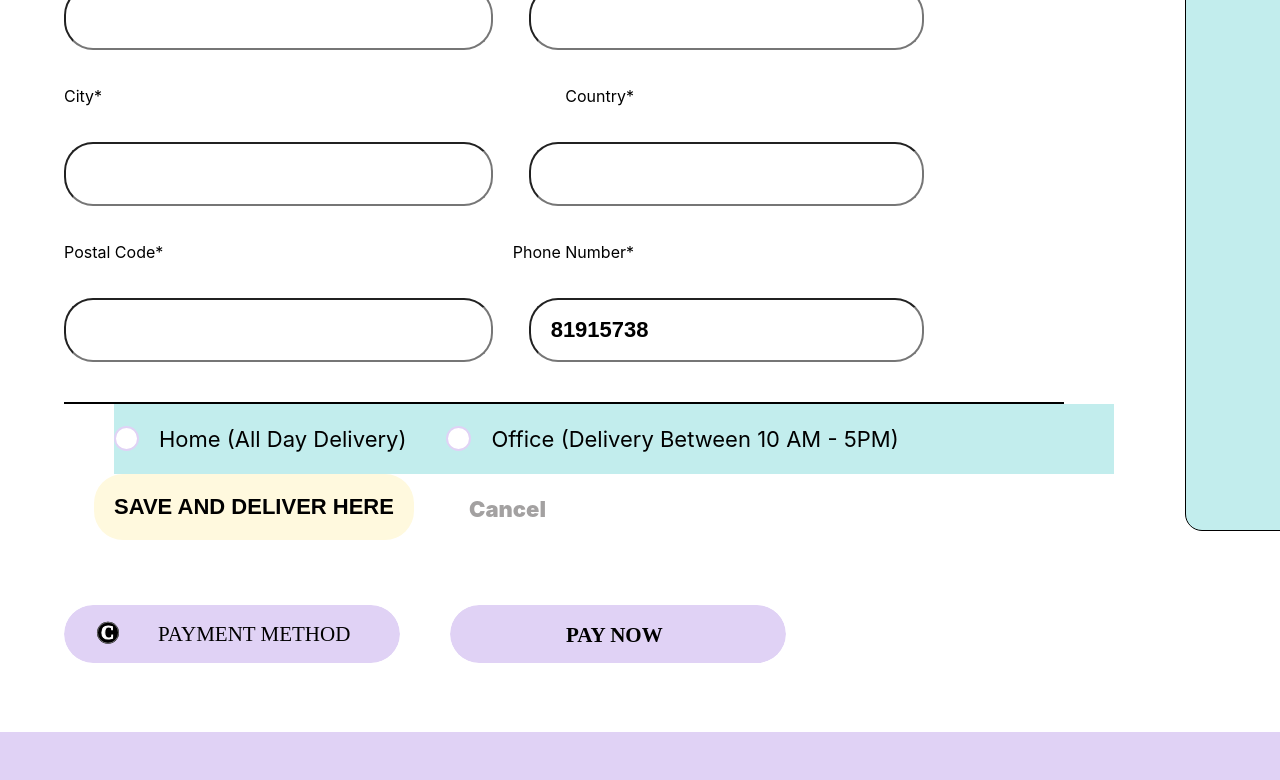
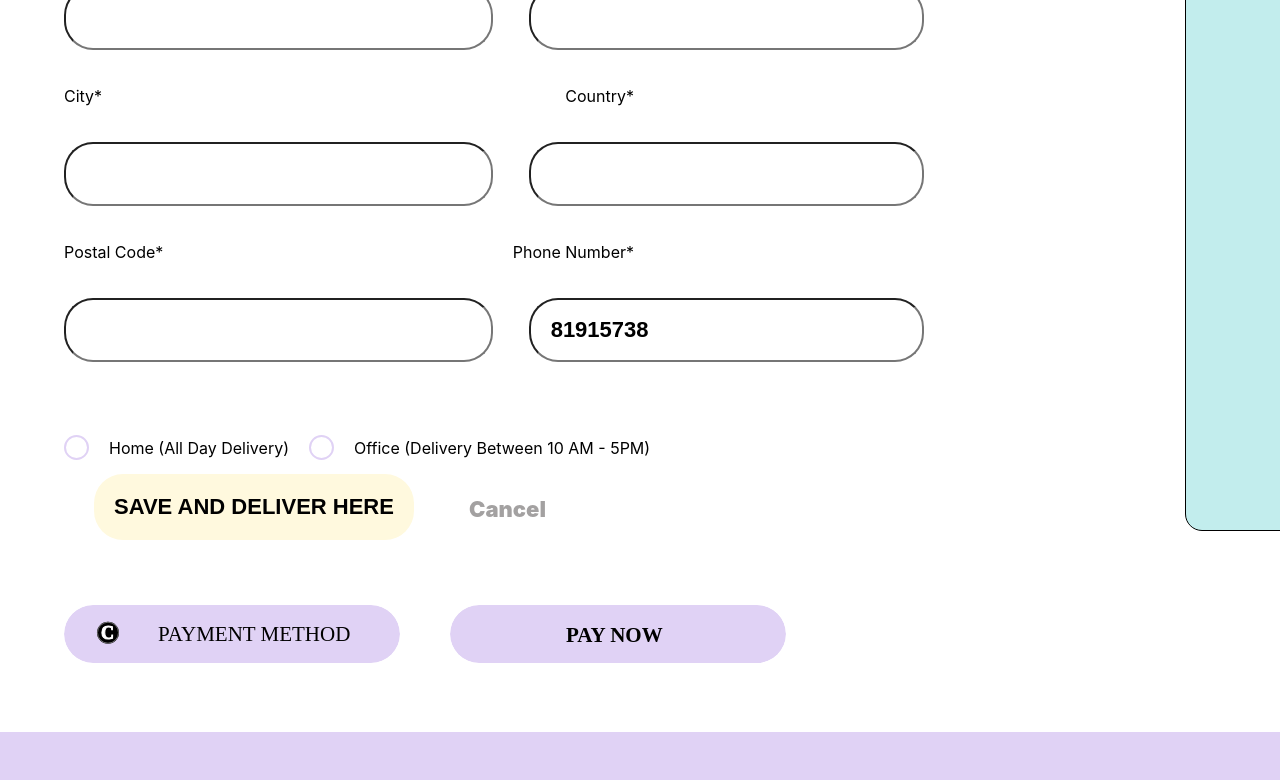
Before and after one commit to SaraBaassiri/baked_lb-website, a React (Create React App) app: page /my-cart2 in a window 1280 px wide. Shown: the part 735-1515 px from the top of the page. Built offline with nearby package versions, Linux system fonts and the light colour scheme; a web font is replaced by a local one.

Commit message:
fawzy stelem

```diff
--- a/src/Components/Navbar/Navbar.jsx
+++ b/src/Components/Navbar/Navbar.jsx
@@ -5,13 +5,12 @@ import { BsSearch, BsCartDash } from "react-icons/bs";
 import { FaRegUserCircle } from "react-icons/fa";
 import { useNavigate, Link } from "react-router-dom";
 import { useState } from "react";
+import Auth from "../popups/auth"
+import { click } from "@testing-library/user-event/dist/click";
 
 export default function Navbar() {
   const navigate = useNavigate();
-
-
-
-
+  const [clicked, setClicked] = useState(false)
   return (
     <div className="navbar">
       <div className="logo">
@@ -55,6 +54,14 @@ export default function Navbar() {
         <div className="navbarIcons">
           <FaRegUserCircle size={25}
 
+          onClick ={
+            ()=>{
+              setClicked(
+                !clicked
+              )
+            }
+          }
+
           />
           <BsCartDash
             size={25}
@@ -64,6 +71,8 @@ export default function Navbar() {
           />
         </div>
       </div>
+
+      { clicked ? <Auth/> : null}
     </div>
   );
 }
--- a/src/Components/popups/auth.jsx
+++ b/src/Components/popups/auth.jsx
@@ -20,6 +20,7 @@ class Auth extends Component {
                 flexDirection: "column",
                 justifyContent: "center",
                 alignItems: "center",
+                position: "fixed"
             }}
             >
                 <h1>
--- a/src/Views/Cart/cart2/Cart2.css
+++ b/src/Views/Cart/cart2/Cart2.css
@@ -349,7 +349,6 @@ h3{
     width: 100%;
     justify-content: flex-start;
     align-items: flex-start;
-    border-top: 2px solid black;
     margin: 0 auto;
 }
 
--- a/src/Views/Cart/cart2/Cart2.jsx
+++ b/src/Views/Cart/cart2/Cart2.jsx
@@ -138,15 +138,25 @@ export default function Cart() {
 
         </div>
       <div className="Stuff">
-        <div className="radiobtns">
 
-        <Radio /> <p style={{
-          marginRight: "20px"
+          <div
+          style={{
+            width: "100%",
+            display: "flex",
+            flexDirection: "row",
+            justifyContent: "flex-start",
+            alignItems: "center",
+            marginTop: "20px",
+            gap: "20px"
+          }}
+          >
+            <Radio /> <p style={{
+
         }} >Home (All Day Delivery)</p>
 
         <Radio /> <p>Office (Delivery Between 10 AM - 5PM)</p>
+          </div>
 
-        </div>
         <div className="saveCancelContainer" >
           <button className="save">SAVE AND DELIVER HERE</button>
           <p>
--- a/src/Views/CheckOut/checkout.css
+++ b/src/Views/CheckOut/checkout.css
@@ -377,7 +377,7 @@ h3{
     border-radius: 17px;
     border: 1.5px solid #000000;
     background-color: #C2EDED;
-    overflow-y: scroll;
+    overflow-y: auto;
 }
 
 .blackLine2 {
--- a/src/Views/Home/Home.jsx
+++ b/src/Views/Home/Home.jsx
@@ -25,7 +25,6 @@ import { useNavigate } from "react-router-dom";
 
 export default function Home() {
   const navigate = useNavigate();
-  const [clicked, setClicked] = useState(false)
 
   return (
     <div>
```
